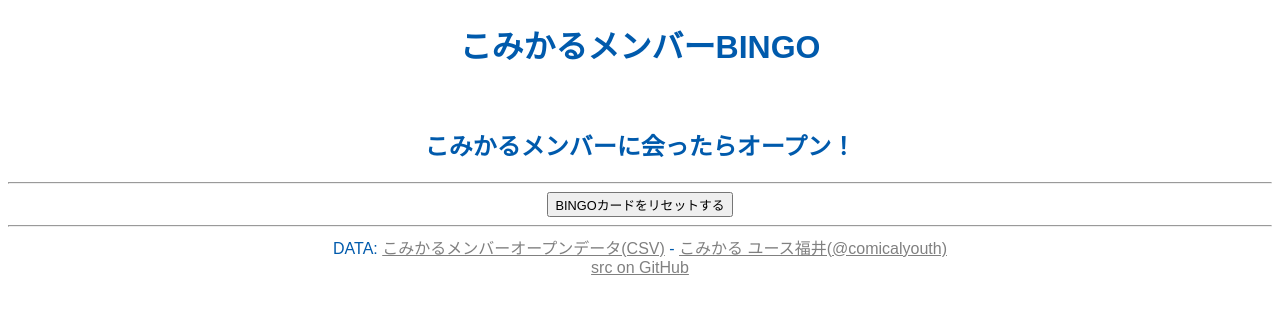
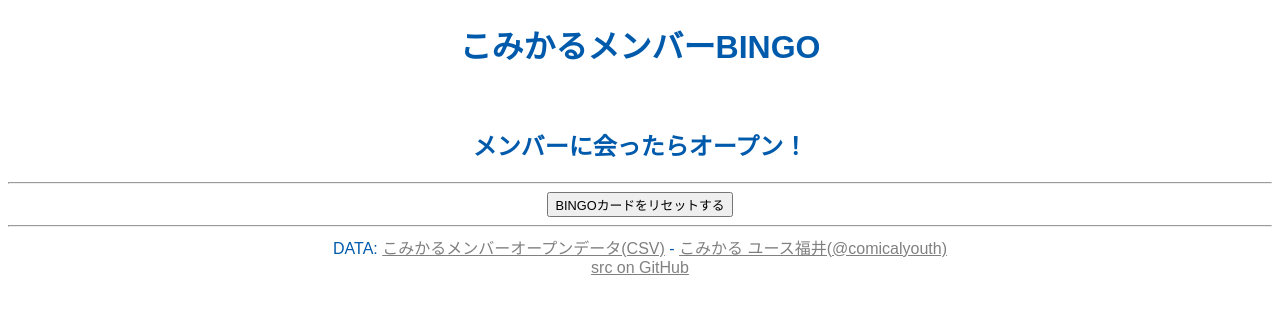
Before and after one commit to codeforkosen/kosen-bingo, a plain HTML site: page index.html in a window 1280 px wide. Drawn offline with Linux system fonts and the light colour scheme.

Commit message:
fix text

```diff
--- a/index.html
+++ b/index.html
@@ -5,7 +5,7 @@
 
 <main>
 <div id=divbingo></div>
-<h2>こみかるメンバーに会ったらオープン！</h2>
+<h2>メンバーに会ったらオープン！</h2>
 <div id=divmember></div>
 </main>
 
```
